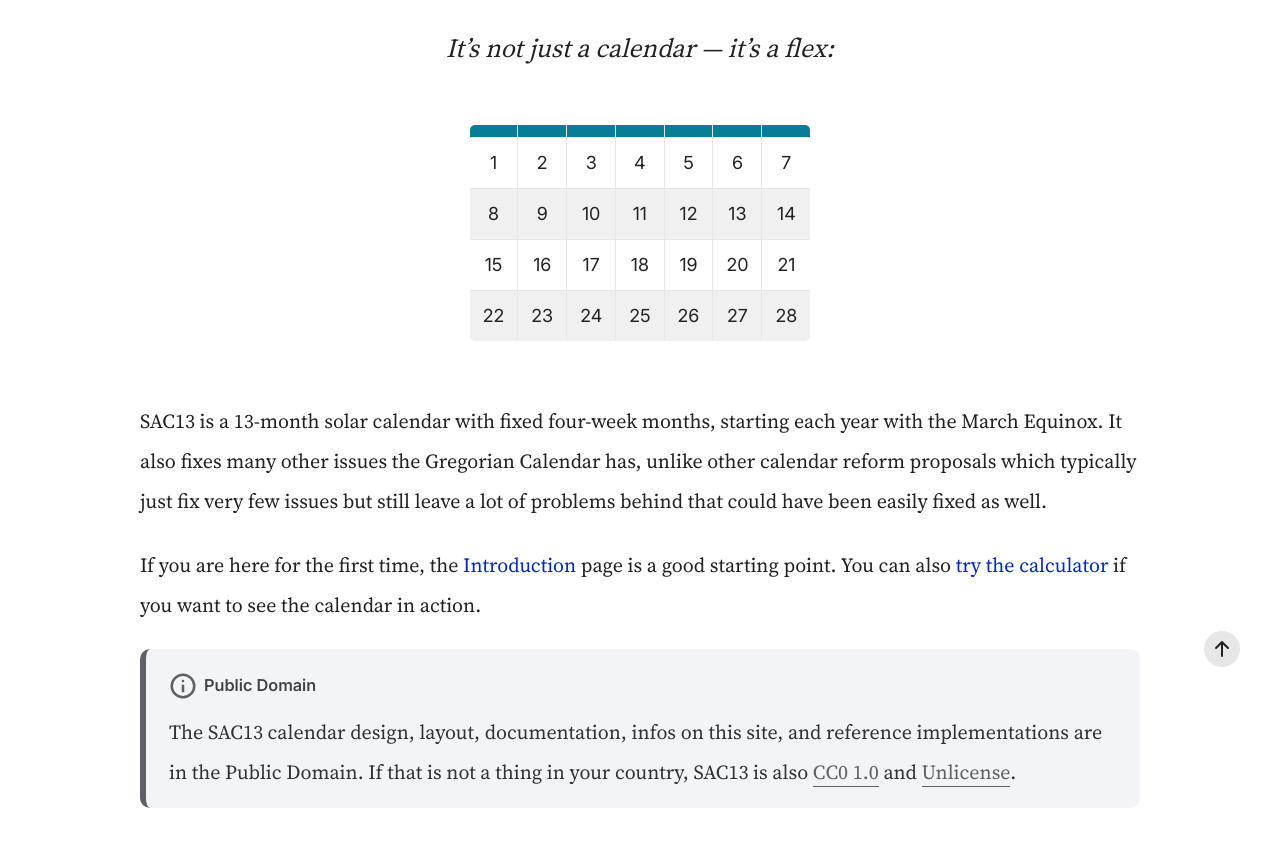
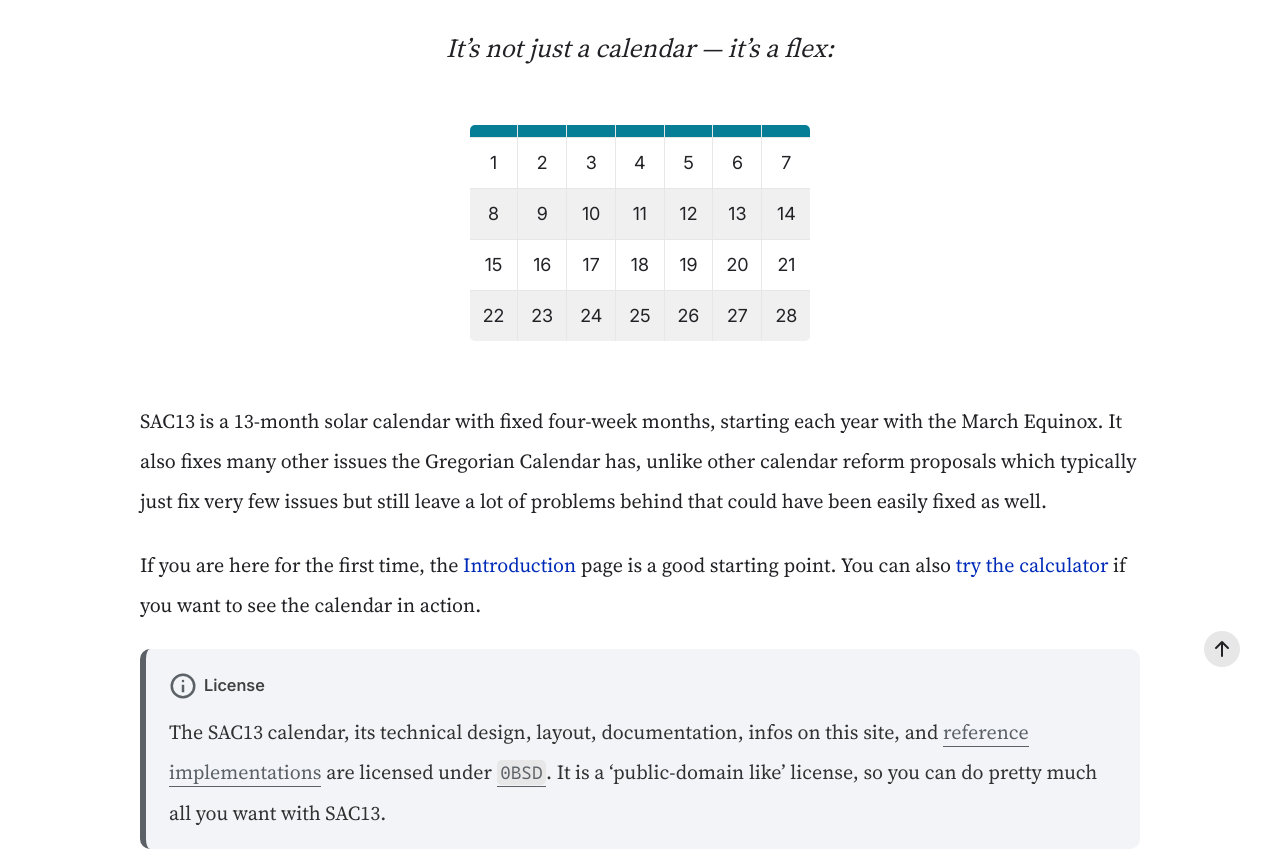
Before and after one commit to SAC-Thirteen/website, a plain HTML site: page docs/index.html in a window 1280 px wide. Shown: the part 93-952 px from the top of the page. Drawn offline with Linux system fonts and the light colour scheme; no server answers.

Commit message:
Fix license on website + link source code

```diff
--- a/docs/index.html
+++ b/docs/index.html
@@ -153,21 +153,24 @@
           <div class="admonition note">
             <div class="admonition-icon admonition-icon-note"></div>
             <div class="admonition-content">
-              <strong class="admonition-title">Public Domain</strong>
+              <strong class="admonition-title">License</strong>
               <p>
-                The SAC13 calendar design, layout, documentation, infos on this
-                site, and reference implementations are in the Public Domain. If
-                that is not a thing in your country, SAC13 is also
+                The SAC13 calendar, its technical design, layout, documentation,
+                infos on this site, and
                 <a
                   rel="noopener"
                   target="_blank"
-                  href="https://creativecommons.org/publicdomain/zero/1.0/"
-                  >CC0 1.0</a
+                  href="https://codeberg.org/SAC13"
+                  >reference implementations</a
                 >
-                and
-                <a rel="noopener" target="_blank" href="https://unlicense.org/"
-                  >Unlicense</a
-                >.
+                are licensed under
+                <a
+                  rel="noopener"
+                  target="_blank"
+                  href="https://spdx.org/licenses/0BSD.html"
+                  ><code>0BSD</code></a
+                >. It is a ‘public-domain like’ license, so you can do pretty
+                much all you want with SAC13.
               </p>
             </div>
           </div>
```
